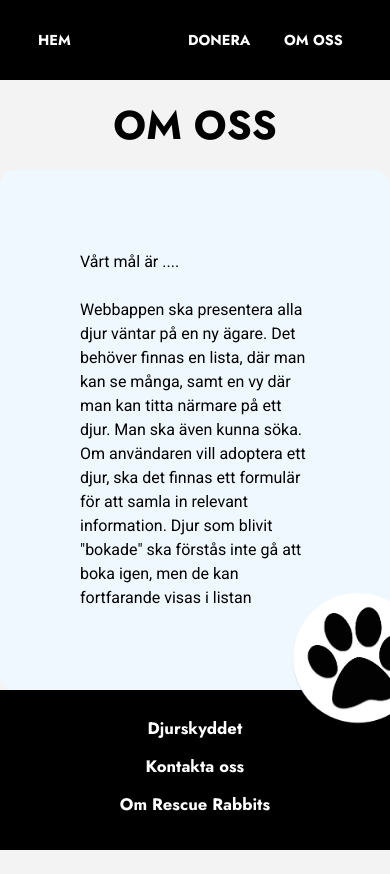
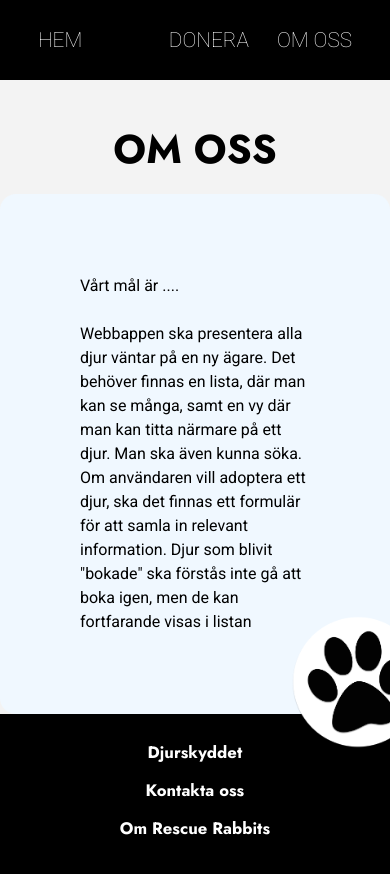
Before and after one commit to timand1/rescue-rabbits-magic-monkeys, a React (Vite) app: page /About in a window 390 px wide. Shown: the top 874 px of the page. Before the commit the page ends 850 px from the top, so only its background shows below. Built offline with nearby package versions, Linux system fonts and the light colour scheme.

Commit message:
design fix

```diff
--- a/src/components/Nav.tsx
+++ b/src/components/Nav.tsx
@@ -15,15 +15,15 @@ export default function Nav() {
                 </div>
 
                 <div className='nav-middle'>
-                    <button className='nav-btn' onClick={() => navigate('/')}><h1>HEM</h1></button>
+                    <button className='nav-btn' onClick={() => navigate('/')}>HEM</button>
                 </div>
                 <div className='nav-fill'>
 
                 </div>
 
                 <div className='nav-right'>
-                    <button className='nav-btn' onClick={() => navigate('/Donate')}><h1>DONERA</h1></button>
-                    <button className='nav-btn' onClick={() => navigate('/About')}><h1>OM OSS</h1></button>
+                    <button className='nav-btn' onClick={() => navigate('/Donate')}>DONERA</button>
+                    <button className='nav-btn' onClick={() => navigate('/About')}>OM OSS</button>
                 </div>
             </nav>
         </div>
--- a/src/styles/_buttons.scss
+++ b/src/styles/_buttons.scss
@@ -20,9 +20,11 @@
 }
 
 @mixin nav-btn(){
+    font-family: variables.$primary-font;
+    font-weight: 100;
 	background: none;
     color: white;
-	font-size: 14px;
+	font-size: 2.5rem;
 	border: none;
 	transition: .1s all;
 	cursor: pointer;
@@ -36,6 +38,7 @@
     width: 5rem;
     border-radius: 0px 5px 5px 0px;
     background-color: rgb(231, 205, 117);
+    font-family: variables.$primary-font;
     &:hover {
         cursor: pointer;
 
--- a/src/styles/_hero.scss
+++ b/src/styles/_hero.scss
@@ -12,8 +12,8 @@
     padding: 1.5em;
     margin-bottom: 1.5em;
     background-color: #e6e4e4;
-    box-shadow: 9px 10px 0px rgba(0, 0, 0, 0.34);
-        border-bottom-right-radius: 1em;
+    background-color: rgb(207, 207, 207);
+    box-shadow: 1px 1px 2px  rgba(0, 0, 0, 0.356);
 }
 .hero-fig{
     @include variables.flexContainer();
@@ -40,7 +40,7 @@
     // .hero {
     //     max-width: 90%;
     // }
-    .hero-article p {
-        display: none;
-    }
+    // .hero-article p {
+    //     display: none;
+    // }
 }
--- a/src/styles/_nav.scss
+++ b/src/styles/_nav.scss
@@ -6,6 +6,7 @@
     @include variables.flexContainer(row);
     height: 5em;
     background-color: black;
+    margin-bottom: 1.5em;
 }
 
 .nav-logo {
@@ -78,7 +79,7 @@
     }
 
     .nav-btn{
-        font-size: .6rem;
+        font-size: 1.3rem;
     }
     .nav-left{
         transform: scale(0%);
--- a/src/styles/_search.scss
+++ b/src/styles/_search.scss
@@ -12,7 +12,7 @@
     width: 90vw;
     height: 5rem;
     background-color: rgb(207, 207, 207);
-    box-shadow: 1px 1px 2px 1px rgba(0, 0, 0, 0.137);
+    box-shadow: 1px 1px 2px  rgba(0, 0, 0, 0.356);
 
 }
 
@@ -24,7 +24,7 @@
     border: none;
     padding-left: 1rem;
     font-size: 1rem;
-    transition: 1s all;
+    transition: .2s all;
 }
 .search-btn{
     @include buttons.search-btn();
```
